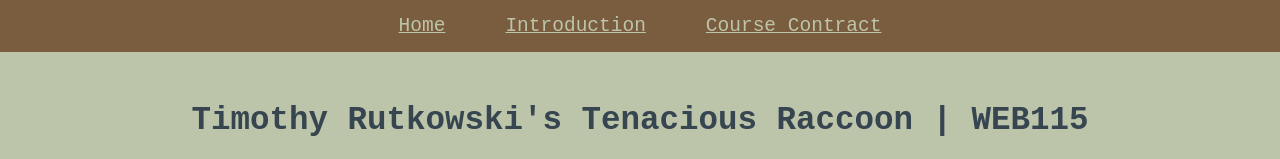
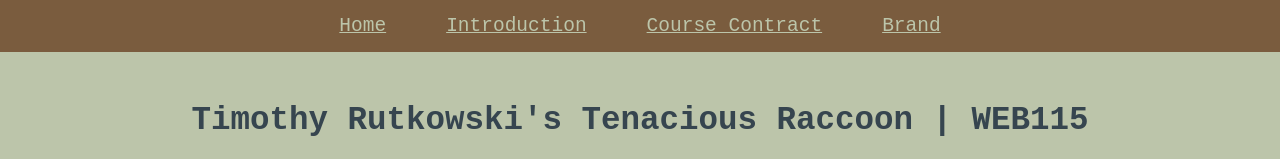
Before and after one commit to Trutkow0/web115, a plain HTML site: page brand.html in a window 1280 px wide. Shown: the top 159 px of the page. Drawn offline with Linux system fonts and the light colour scheme.

Commit message:
Update brand.html

```diff
--- a/brand.html
+++ b/brand.html
@@ -16,7 +16,8 @@
                 <ul>
                         <li><a href="index.html">Home</a></li>
                         <li><a href="introduction.html">Introduction</a></li>
-                        <li><a href="contract.html">Course Contract </a></li>
+                        <li><a href="contract.html">Course Contract</a></li>
+                        <li><a href="brand.html">Brand</a></li>
                 </ul>
         </nav>
 
```
